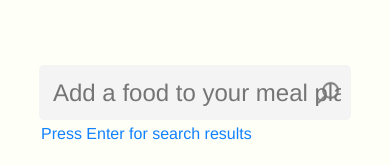
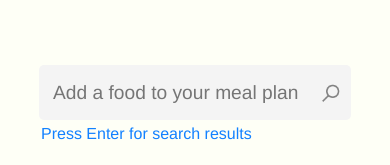
Before and after one commit to Skelligg/BulkCutter, a website: page index.html in a window 390 px wide. Shown: the part 142-307 px from the top of the page. Drawn offline with Linux system fonts and the light colour scheme.

Commit message:
changed search-bar font on mobile

```diff
--- a/scss/styles.scss
+++ b/scss/styles.scss
@@ -310,4 +310,19 @@ input[type="number"] {
         right:10px;
         margin-top:20px;
     }
+
+    .search-bar{
+        flex:1;
+        height: 45px;
+        background: transparent;
+        background-image: url("../resources/search-image.png");
+        background-repeat: no-repeat;
+        background-position: right center;
+        background-size: 20px;
+        font-size: 1.2rem;
+        font-family: $font;
+        border: 0;
+        outline: 0;
+        padding-left: 4px;
+    }
 }
```
Also changed, not shown: scss/styles.css, 1 other file.
